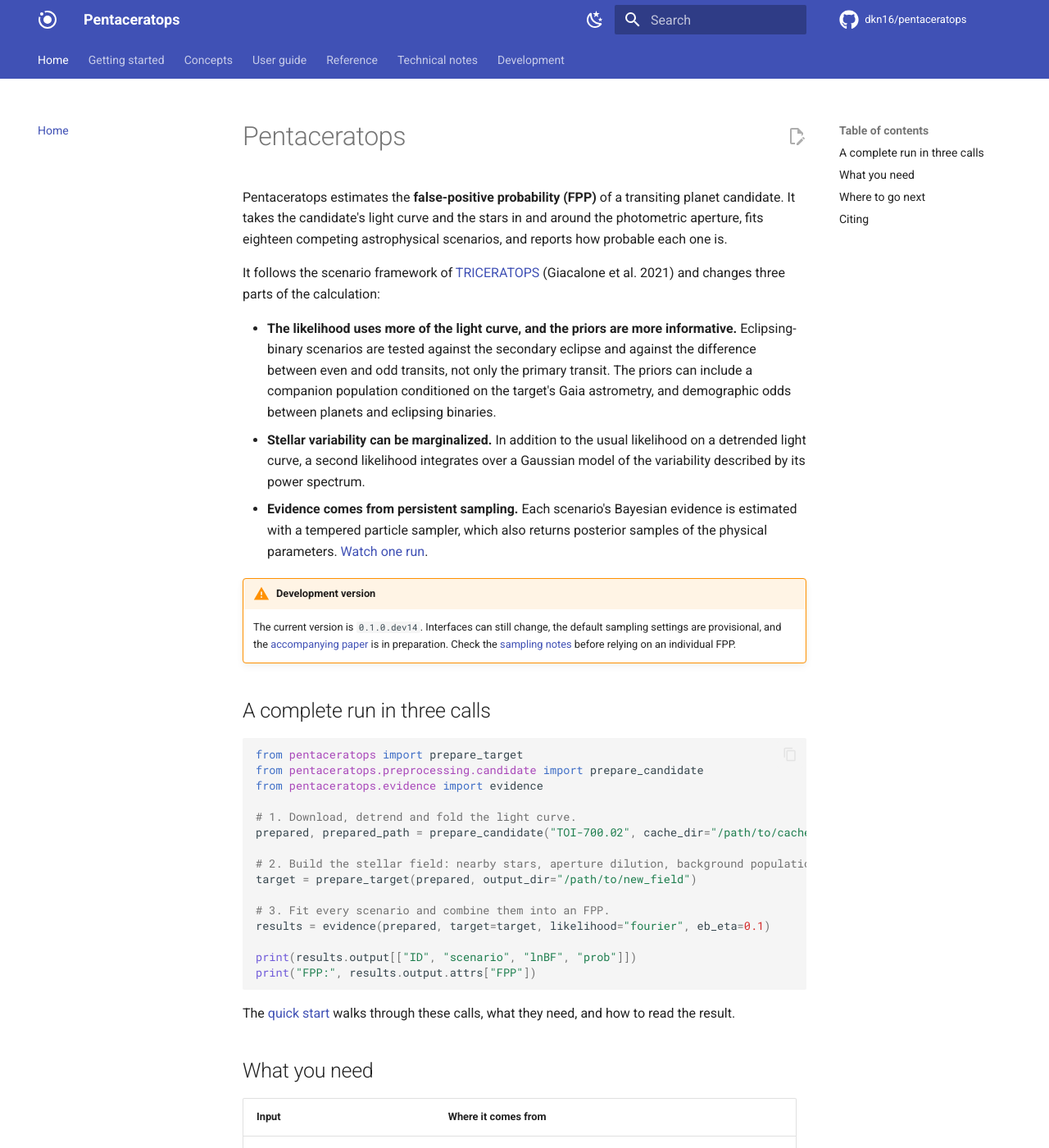
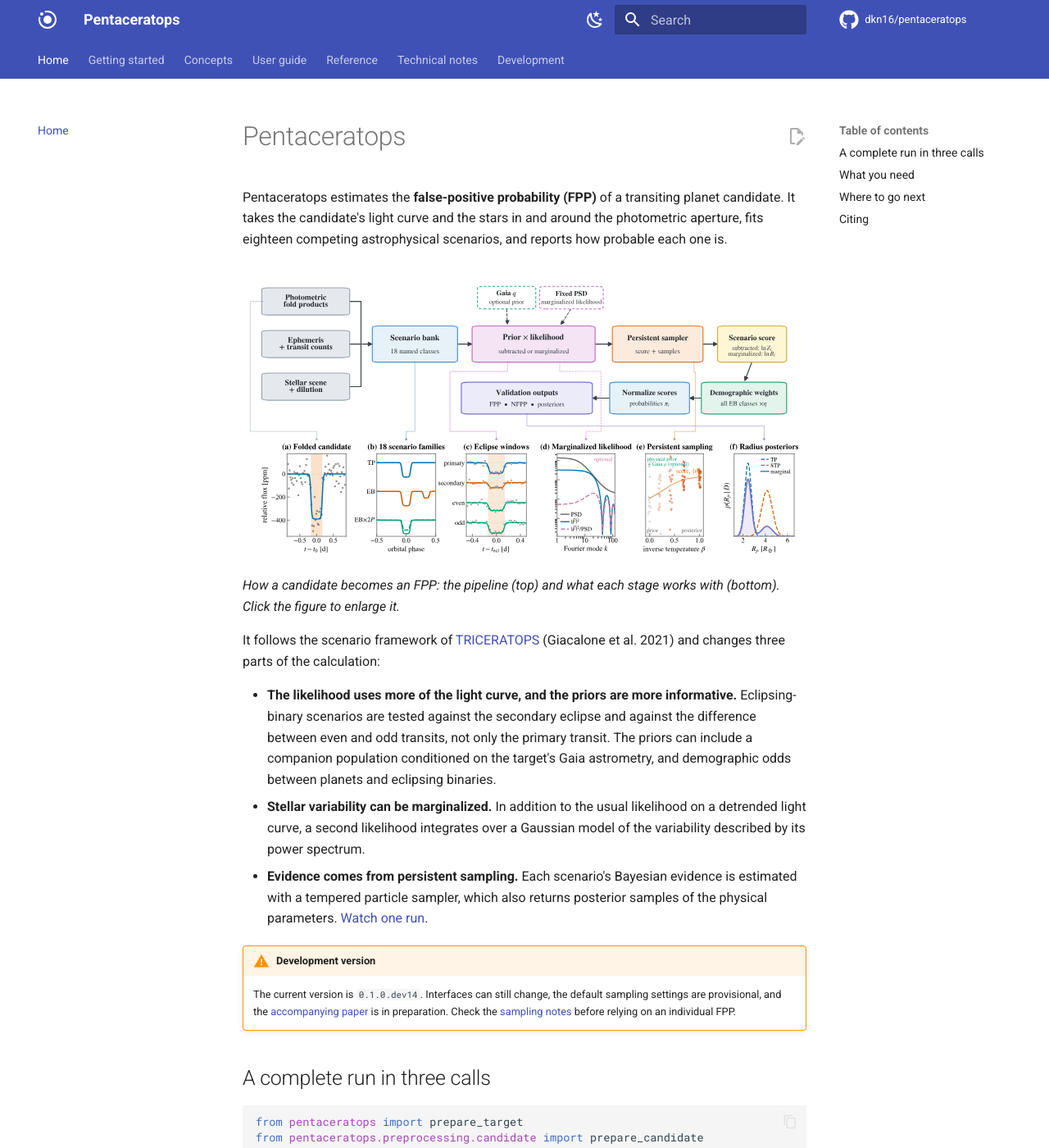
Before and after one commit to dkn16/pentaceratops, an MkDocs documentation site: the page built from docs/index.md, in a window 1280 px wide and 1400 px high. Shown: the whole window at 82% size. Built offline with MkDocs 1.6.1 and Material for MkDocs 9.7.7, drawn with Linux system fonts in a browser that asks for light colours; comment, search, counter and statistics services are not loaded.

Commit message:
Put the method overview figure on the home page
The paper's overview figure, converted to SVG, sits under the opening
paragraph and links to itself for a full-size view. Its white page
background is removed so that the dark colour scheme can flip its lightness
with one style rule while the page colour shows through.

Co-Authored-By: Claude Fable 5.2 <noreply@anthropic.com>

```diff
--- a/docs/assets/extra.css
+++ b/docs/assets/extra.css
@@ -9,3 +9,15 @@ video.explainer {
 video.explainer.only-dark { display: none; }
 [data-md-color-scheme="slate"] video.explainer.only-light { display: none; }
 [data-md-color-scheme="slate"] video.explainer.only-dark { display: block; }
+
+/* The overview figure is drawn for a light page. On the dark scheme, flip its lightness and keep the
+   hues; its background is transparent, so the page colour shows through. */
+img.overview-figure {
+  display: block;
+  width: 100%;
+  height: auto;
+  margin: 0.6em 0 0.2em;
+}
+[data-md-color-scheme="slate"] img.overview-figure {
+  filter: invert(0.92) hue-rotate(180deg);
+}
--- a/docs/index.md
+++ b/docs/index.md
@@ -4,6 +4,11 @@ Pentaceratops estimates the **false-positive probability (FPP)** of a transiting
 planet candidate. It takes the candidate's light curve and the stars in and
 around the photometric aperture, fits eighteen competing astrophysical
 scenarios, and reports how probable each one is.
+
+[![Method overview. Top: the pipeline from the folded photometry, ephemeris and stellar scene, through the scenario bank, the prior and likelihood and the persistent sampler, to scenario scores, demographic weights and the validation outputs. Bottom: a folded candidate, the scenario families, the eclipse windows, the marginalized likelihood, persistent sampling, and radius posteriors.](assets/method_overview.svg){ .overview-figure }](assets/method_overview.svg)
+
+*How a candidate becomes an FPP: the pipeline (top) and what each stage works
+with (bottom). Click the figure to enlarge it.*
 
 It follows the scenario framework of
 [TRICERATOPS](https://github.com/stevengiacalone/triceratops)
```
Also changed, not shown: docs/development.md (+5 -0 lines), docs/assets/method_overview.svg (added).
